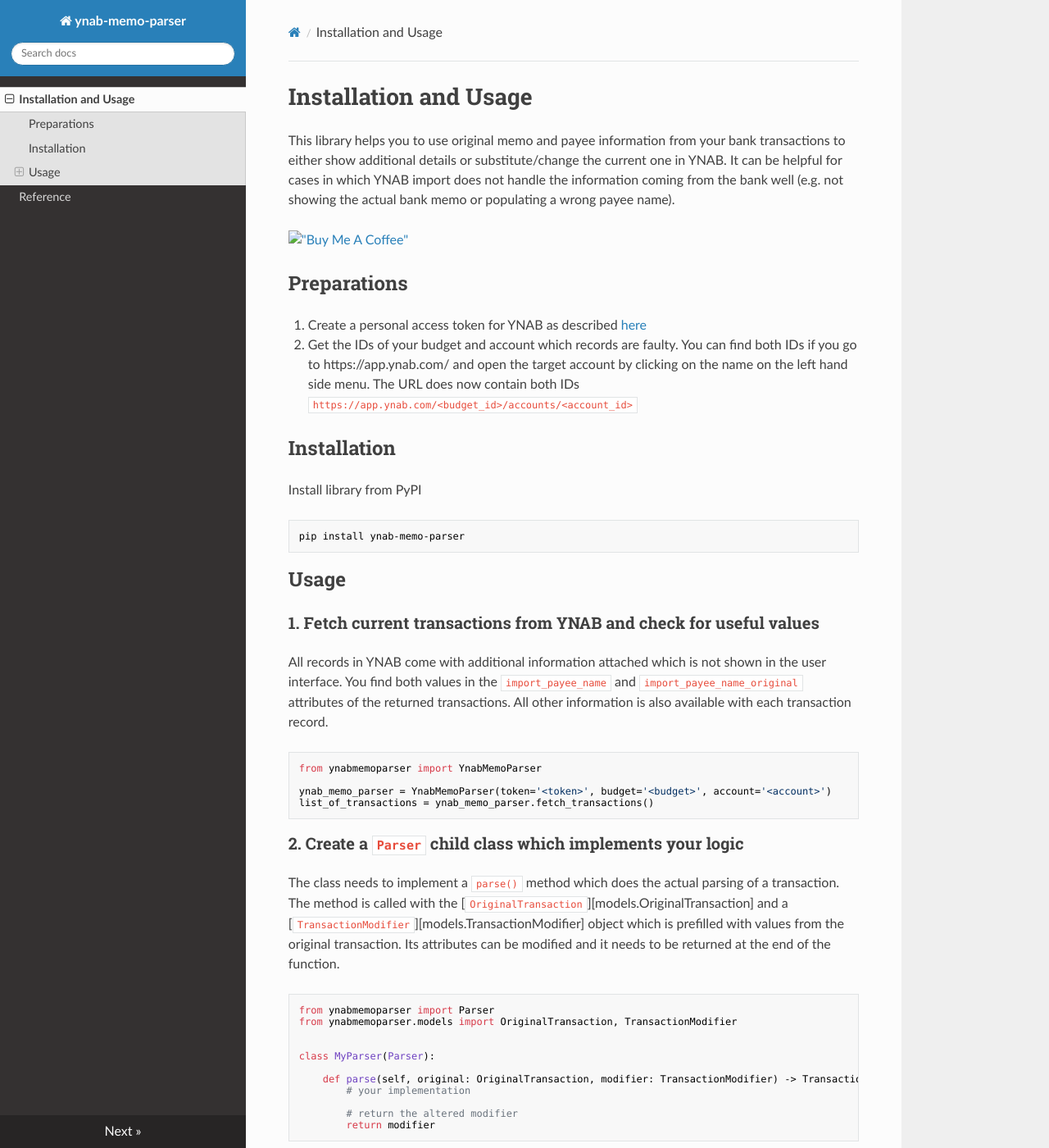
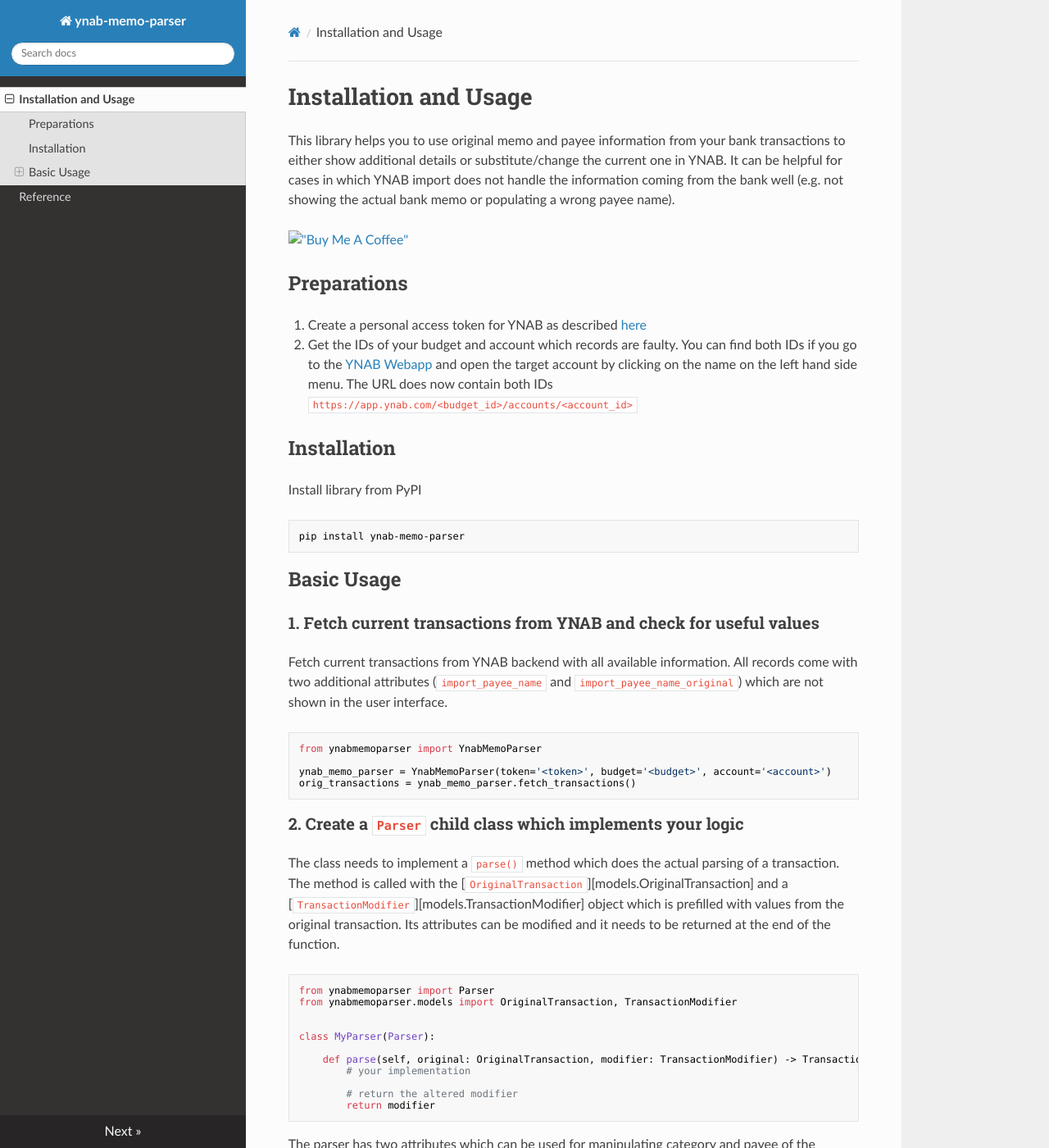
Before and after one commit to dnbasta/ynab-memo-parser, an MkDocs documentation site: the page built from docs/2_usage.md, in a window 1280 px wide and 1400 px high. Shown: the whole window at 82% size. Built offline with MkDocs 1.6.1, drawn with Linux system fonts in a browser that asks for light colours; nearby versions of some CDN libraries; some of the changed text lies outside the part shown.

Commit message:
updated documentation

````diff
--- a/docs/2_usage.md
+++ b/docs/2_usage.md
@@ -8,8 +8,8 @@
 
 ## Preparations
 1. Create a personal access token for YNAB as described [here](https://api.ynab.com/)
-2. Get the IDs of your budget and account which records are faulty. You can find both IDs if you go to
-https://app.ynab.com/ and open the target account by clicking on the name on the left hand side menu.
+2. Get the IDs of your budget and account which records are faulty. You can find both IDs if you go to the
+[YNAB Webapp](https://app.ynab.com/) and open the target account by clicking on the name on the left hand side menu.
 The URL does now contain both IDs `https://app.ynab.com/<budget_id>/accounts/<account_id>`
 
 ## Installation
@@ -18,16 +18,15 @@
 pip install ynab-memo-parser
 ```
 
-## Usage
+## Basic Usage
 ### 1. Fetch current transactions from YNAB and check for useful values
-All records in YNAB come with additional information attached which is not shown in the user interface. You find both
-values in the `import_payee_name` and `import_payee_name_original` attributes of the returned transactions. All other
-information is also available with each transaction record.
+Fetch current transactions from YNAB backend with all available information. All records come with two additional
+attributes (`import_payee_name` and `import_payee_name_original`) which are not shown in the user interface.
 ```py
 from ynabmemoparser import YnabMemoParser
 
 ynab_memo_parser = YnabMemoParser(token='<token>', budget='<budget>', account='<account>')
-list_of_transactions = ynab_memo_parser.fetch_transactions()
+orig_transactions = ynab_memo_parser.fetch_transactions()
 ```
 
 ### 2. Create a `Parser` child class which implements your logic
@@ -74,14 +73,14 @@
 [`ModifiedTransaction`][models.ModifiedTransaction] objects. Check the changed attributes of the transaction either in
 your debug tool or call the `as_dict()` helper function of the class.
 ```py
-parsed_transactions = ynab_memo_parser.parse_transactions(transactions=list_of_transactions,
+mod_transactions = ynab_memo_parser.parse_transactions(transactions=orig_transactions,
                                                           parser_class=MyParser)
 ```
 
 ### 4. Update your records in YNAB
 If you are satisfied with your parsing results you can pass the list of the
-[`ModifedTransaction`][modelf.ModifiedTransaction] objects to the `update_records()` method. It will update actually
+[`ModifedTransaction`][models.ModifiedTransaction] objects to the `update_records()` method. It will update actually
 changed transactions in YNAB and return an integer with the number of successfully updated records.
 ```py
-updated_transaction_count = ynab_memo_parser.update_transactions(transactions=parsed_transactions)
+count = ynab_memo_parser.update_transactions(transactions=mod_transactions)
 ```
````
